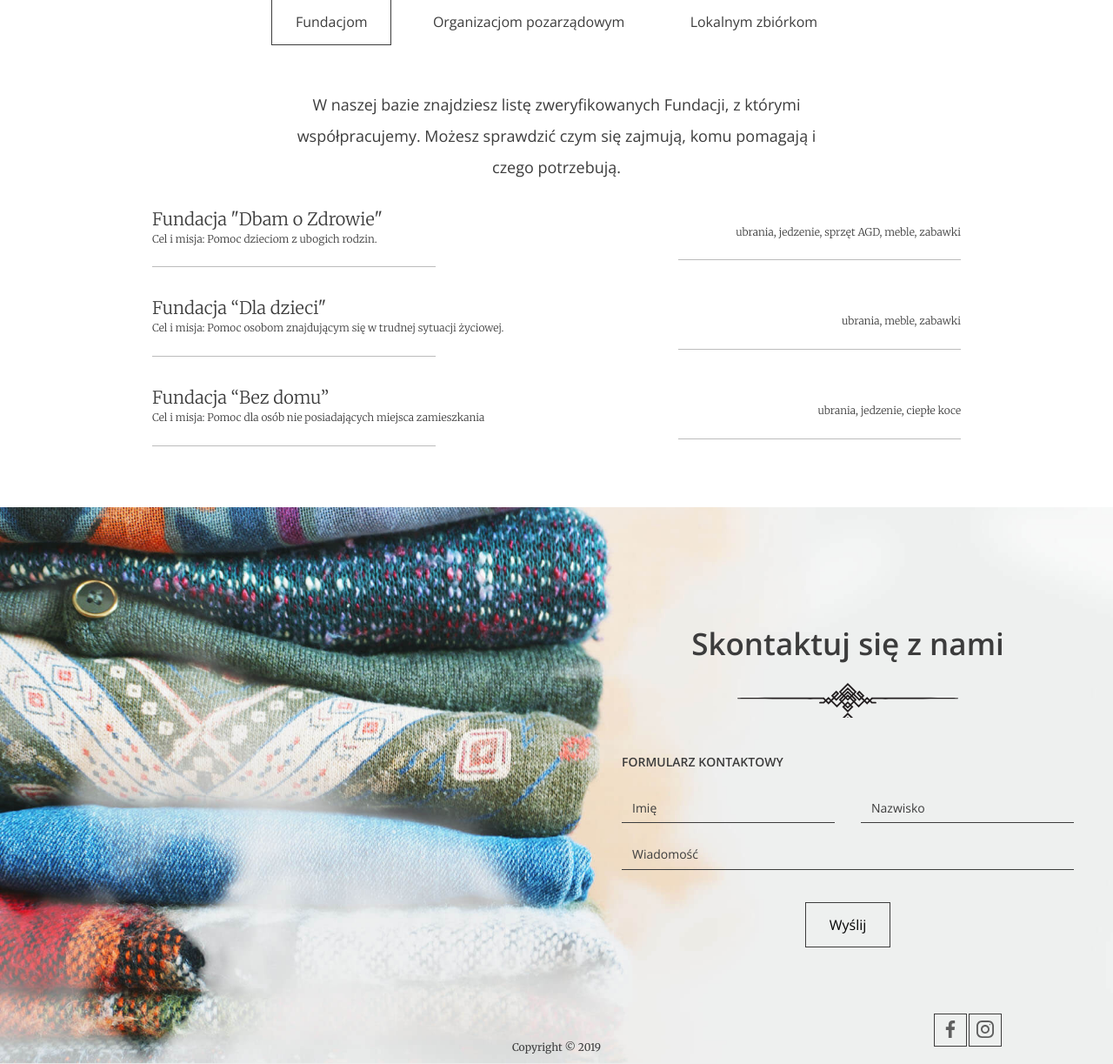
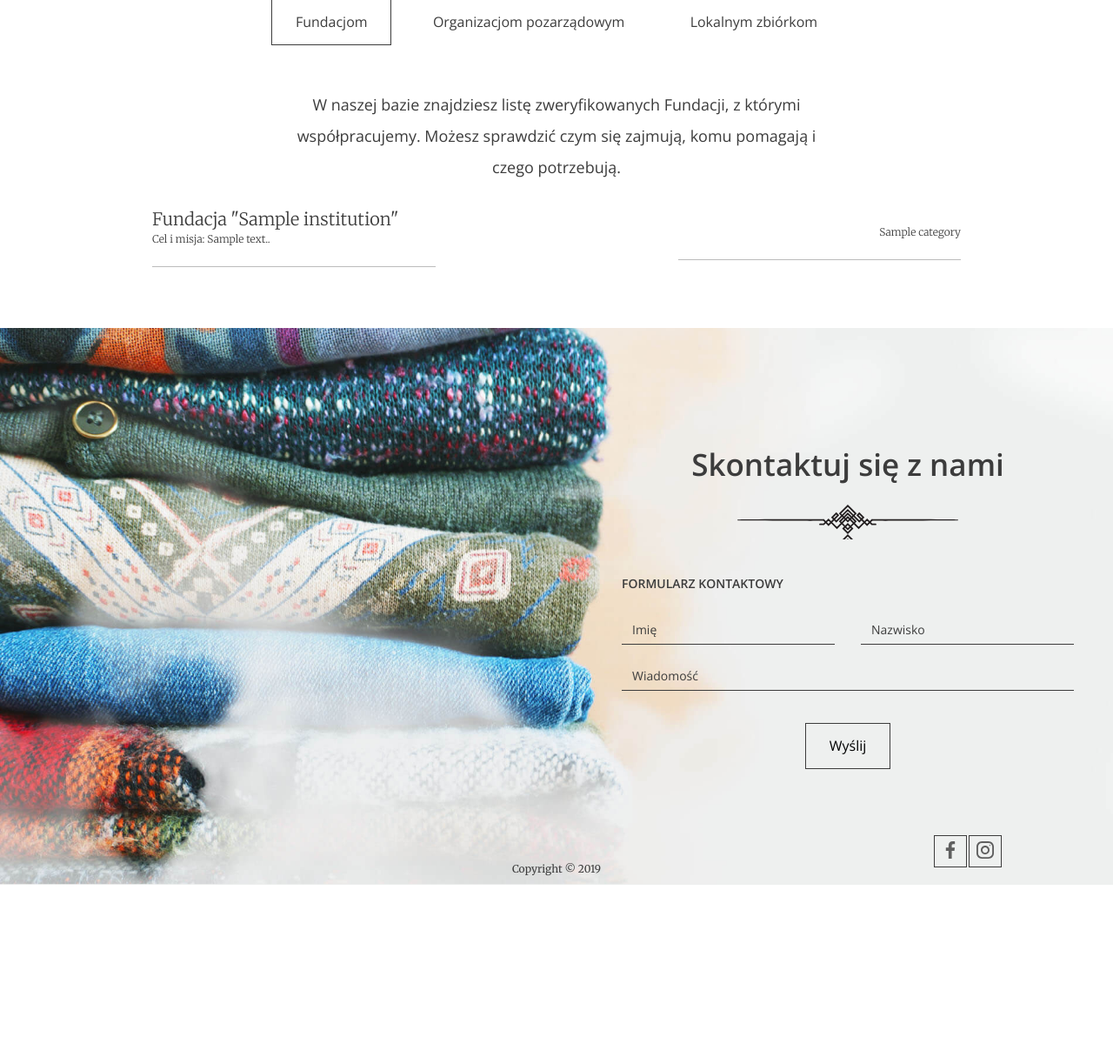
Before and after one commit to JakubKosakowski/Portfolio-Lab, a Django app: page / in a window 1280 px wide. Shown: the part 2655-3878 px from the top of the page at 87% size. After the commit the page ends 3672 px from the top, so only its background shows below. Run offline with Django 4.2, Linux system fonts and the light colour scheme; tables that the repository leaves empty hold one stand-in row (values such as "Sample post").

Commit message:
Show all organizations connected with site

```diff
--- a/portfolio_app/templates/index.html
+++ b/portfolio_app/templates/index.html
@@ -84,34 +84,17 @@ header--main-page
       <!-- SLIDE 1 -->
       <div class="help--slides active" data-id="1">
         <p>W naszej bazie znajdziesz listę zweryfikowanych Fundacji, z którymi współpracujemy. Możesz sprawdzić czym się zajmują, komu pomagają i czego potrzebują.</p>
-
         <ul class="help--slides-items">
+          {% for foundation in foundations %}
           <li>
             <div class="col">
-              <div class="title">Fundacja "Dbam o Zdrowie"</div>
-              <div class="subtitle">Cel i misja: Pomoc dzieciom z ubogich rodzin.</div>
+              <div class="title">Fundacja "{{ foundation.name }}"</div>
+              <div class="subtitle">Cel i misja: {{ foundation.description }}.</div>
             </div>
 
-            <div class="col"><div class="text">ubrania, jedzenie, sprzęt AGD, meble, zabawki</div></div>
+            <div class="col"><div class="text">{% for category in foundation.categories.all %}{{ category.name }}{% endfor %}</div></div>
           </li>
-
-          <li>
-            <div class="col">
-              <div class="title">Fundacja “Dla dzieci"</div>
-              <div class="subtitle">Cel i misja: Pomoc osobom znajdującym się w trudnej sytuacji życiowej.</div>
-            </div>
-
-            <div class="col"><div class="text">ubrania, meble, zabawki</div></div>
-          </li>
-
-          <li>
-            <div class="col">
-              <div class="title">Fundacja “Bez domu”</div>
-              <div class="subtitle">Cel i misja: Pomoc dla osób nie posiadających miejsca zamieszkania</div>
-            </div>
-
-            <div class="col"><div class="text">ubrania, jedzenie, ciepłe koce</div></div>
-          </li>
+          {% endfor %}
         </ul>
         <!-- Pagination
         <ul class="help--slides-pagination">
@@ -130,41 +113,16 @@ header--main-page
           quos suscipit corporis!
         </p>
         <ul class="help--slides-items">
+          {% for organization in non_gov_organizations %}
           <li>
             <div class="col">
-              <div class="title">Organizacja 1</div>
-              <div class="subtitle">Lorem ipsum dolor sit amet consectetur.</div>
+              <div class="title">Organizacja "{{ organization.name }}"</div>
+              <div class="subtitle">Cel i misja: {{ organization.description }}.</div>
             </div>
 
-            <div class="col"><div class="text">Lorem ipsum dolor sit amet consectetur adipisicing elit.</div></div>
+            <div class="col"><div class="text">{% for category in organization.categories.all %}{{ category.name }}{% endfor %}</div></div>
           </li>
-
-          <li>
-            <div class="col">
-              <div class="title">Organizacja 2</div>
-              <div class="subtitle">Lorem ipsum dolor sit amet consectetur.</div>
-            </div>
-
-            <div class="col"><div class="text">Lorem ipsum dolor sit amet consectetur adipisicing elit.</div></div>
-          </li>
-
-          <li>
-            <div class="col">
-              <div class="title">Organizacja 3</div>
-              <div class="subtitle">Lorem ipsum dolor sit amet consectetur.</div>
-            </div>
-
-            <div class="col"><div class="text">Lorem ipsum dolor sit amet consectetur adipisicing elit.</div></div>
-          </li>
-
-          <li>
-            <div class="col">
-              <div class="title">Organizacja 4</div>
-              <div class="subtitle">Lorem ipsum dolor sit amet consectetur.</div>
-            </div>
-
-            <div class="col"><div class="text">Lorem ipsum dolor sit amet consectetur adipisicing elit.</div></div>
-          </li>
+          {% endfor %}
         </ul>
 
         <!-- Pagination
@@ -182,31 +140,23 @@ header--main-page
       <div class="help--slides" data-id="3">
         <p>Lorem ipsum dolor sit amet, his ocurreret persequeris ea, ad utinam laudem duo. Verterem adipisci partiendo eos ne, ea his reque quaeque recteque, ne quo lobortis intellegam.</p>
         <ul class="help--slides-items">
+          {% for collection in local_collections %}
           <li>
             <div class="col">
-              <div class="title">Lokalna zbiórka 1</div>
-              <div class="subtitle">Lorem ipsum dolor sit amet consectetur.</div>
+              <div class="title">Lokalna zbiórka: "{{ collection.name }}"</div>
+              <div class="subtitle">Cel i misja: {{ collection.description }}.</div>
             </div>
 
-            <div class="col"><div class="text">Lorem ipsum dolor sit amet consectetur adipisicing elit.</div></div>
+            <div class="col"><div class="text">{% for category in collection.categories.all %}{{ category.name }}{% endfor %}</div></div>
           </li>
-
-          <li>
-            <div class="col">
-              <div class="title">Lokalna zbiórka 2</div>
-              <div class="subtitle">Lorem ipsum dolor sit amet consectetur.</div>
-            </div>
-
-            <div class="col"><div class="text">Lorem ipsum dolor sit amet consectetur adipisicing elit.</div></div>
-          </li>
-        </ul>
-
+          {% endfor %}
         <!-- Pagination
         <ul class="help--slides-pagination">
           <li><a href="#" class="btn btn--small btn--without-border active" data-page="1">1</a></li>
           <li><a href="#" class="btn btn--small btn--without-border" data-page="2">2</a></li>
         </ul>
         -->
+        </ul>
       </div>
     </section>
     <script src="{% static 'js/app.js' %}"></script>
--- a/portfolio_app/views.py
+++ b/portfolio_app/views.py
@@ -9,12 +9,17 @@ class LandingPageView(View):
     def get(self, request):
         received_sacks = 0
         supported_institutions = 0
+        all_organizations = {0: [], 1: [], 2: []}
         for donation in Donation.objects.all():
             received_sacks += donation.quantity
         for institution in Institution.objects.all():
             supported_institutions += 1 if len(institution.donation_set.all()) > 0 else 0
+            all_organizations[institution.types].append(institution)
         return render(request, 'index.html',
-                      {'received_sacks': received_sacks, 'supported_institutions': supported_institutions})
+                      {'received_sacks': received_sacks, 'supported_institutions': supported_institutions,
+                       'foundations': all_organizations[0],
+                       'non_gov_organizations': all_organizations[1],
+                       'local_collections': all_organizations[2]})
 
 
 class LoginView(View):
```
